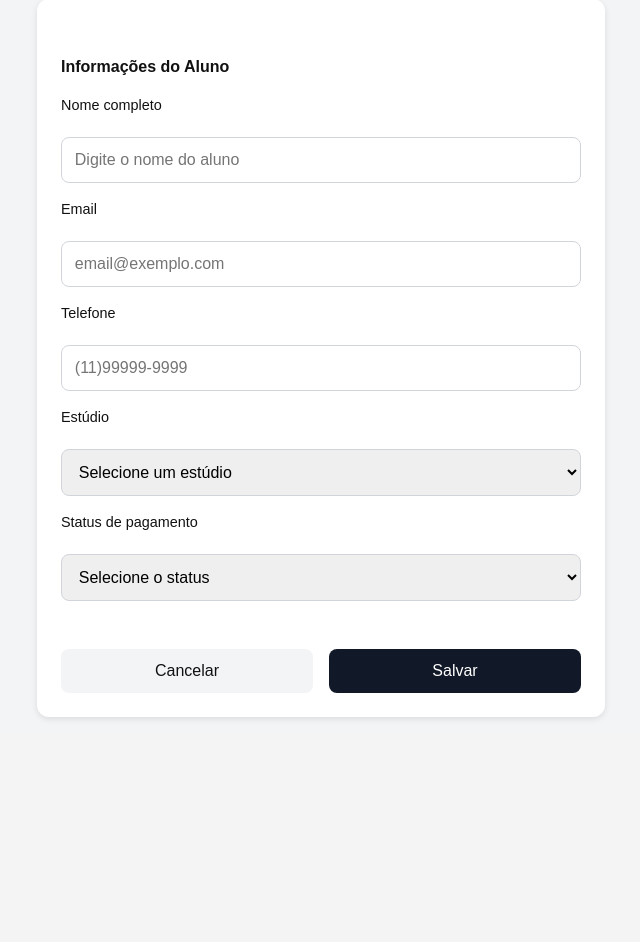
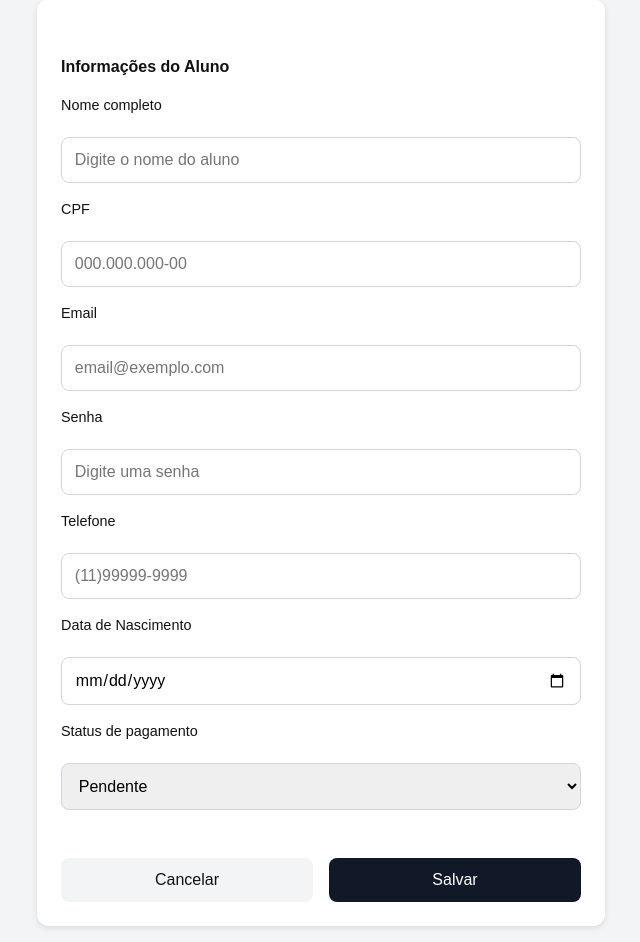
Before and after one commit to nomeCriativoHTML/sistema_pilates, a FastAPI app: page /alunos/cadastro in a window 1280 px wide. Shown: the part 143-1085 px from the top of the page, without its empty margins (319-959 px from the left). Before the commit the page ends 862 px from the top, so only its background shows below. Run offline with FastAPI, Linux system fonts and the light colour scheme.

Commit message:
atualizando cadastro de aluno

```diff
--- a/app/models/professor.py
+++ b/app/models/professor.py
@@ -19,6 +19,7 @@ class Professor(Base):
     ativo = Column(Boolean, default=True)
 
     # Relacionamentos
+    agendamentos = relationship("Agendamento", back_populates="professor", cascade="all, delete-orphan")
     evolucoes = relationship("MinhaEvolucao", back_populates="professor", cascade="all, delete-orphan")
     agendas = relationship("Agenda", back_populates="professor", cascade="all, delete-orphan")
 
@@ -37,6 +38,8 @@ class Agenda(Base):
     alunos_confirmados = Column(Integer, default=0)
     max_alunos = Column(Integer, default=3)
     status = Column(Enum(StatusAula), default=StatusAula.disponivel)
+
+    agendamentos = relationship("Agendamento", back_populates="aula", cascade="all, delete-orphan")
 
     professor = relationship("Professor", back_populates="agendas")
     alunos = relationship("AlunoNaAula", back_populates="agenda", cascade="all, delete-orphan")
--- a/app/routes/aluno_routes.py
+++ b/app/routes/aluno_routes.py
@@ -1,12 +1,11 @@
-from fastapi import APIRouter, Request, Depends, Form, HTTPException, status
-from fastapi.responses import HTMLResponse, RedirectResponse, JSONResponse
-from fastapi.templating import Jinja2Templates
+from fastapi import APIRouter, Request, Depends, HTTPException, status
+from fastapi.responses import HTMLResponse, JSONResponse
 from sqlalchemy.orm import Session
-
 from app.database.connection import get_db
 from app.controllers.aluno_controller import AlunoController
 from app.schema.aluno import AlunoCreate, AlunoUpdate
 
+from fastapi.templating import Jinja2Templates
 templates = Jinja2Templates(directory="app/templates")
 
 router = APIRouter(
@@ -29,9 +28,8 @@ async def pagina_cadastro(request: Request, success: bool = False, error: str =
         {"request": request, "success": success, "error": error}
     )
 
-
 @router.post("/cadastro/aluno")
-async def criar_aluno_json(request: Request, db: Session = Depends(get_db)):
+async def criar_aluno_form(request: Request, db: Session = Depends(get_db)):
     """
     Recebe os dados do formulário via JSON e cria um aluno no banco.
     Retorna uma resposta JSON para o front.
@@ -41,10 +39,12 @@ async def criar_aluno_json(request: Request, db: Session = Depends(get_db)):
 
         aluno_data = AlunoCreate(
             nome=data.get("nome"),
+            cpf=data.get("cpf"),
             email=data.get("email"),
+            senha=data.get("senha"),
             telefone=data.get("telefone"),
             data_nascimento=data.get("data_nascimento"),
-            status_pagamento=data.get("status_pagamento", "pendente"),
+            status_pagamento=data.get("status_pagamento", "pendente")
         )
 
         AlunoController.criar_aluno(db, aluno_data)
@@ -77,14 +77,12 @@ def criar_aluno_api(aluno: AlunoCreate, db: Session = Depends(get_db)):
     """
     return AlunoController.criar_aluno(db, aluno)
 
-
 @router.get("/", response_model=None)
 def listar_alunos(db: Session = Depends(get_db)):
     """
     Lista todos os alunos.
     """
     return AlunoController.listar_alunos(db)
-
 
 @router.get("/{aluno_id}", response_model=None)
 def obter_aluno(aluno_id: int, db: Session = Depends(get_db)):
@@ -93,7 +91,6 @@ def obter_aluno(aluno_id: int, db: Session = Depends(get_db)):
     """
     return AlunoController.obter_aluno(db, aluno_id)
 
-
 @router.put("/{aluno_id}", response_model=None)
 def atualizar_aluno(aluno_id: int, aluno_data: AlunoUpdate, db: Session = Depends(get_db)):
     """
@@ -101,7 +98,6 @@ def atualizar_aluno(aluno_id: int, aluno_data: AlunoUpdate, db: Session = Depend
     """
     return AlunoController.atualizar_aluno(db, aluno_id, aluno_data)
 
-
 @router.delete("/{aluno_id}", status_code=status.HTTP_204_NO_CONTENT)
 def excluir_aluno(aluno_id: int, db: Session = Depends(get_db)):
     """
--- a/app/static/JS/cadastro.js
+++ b/app/static/JS/cadastro.js
@@ -20,11 +20,24 @@ document.querySelectorAll('.cancelar').forEach(btn => {
     });
 });
 
+// --- Submit do formulário de aluno ---
 document.getElementById('form-aluno').addEventListener('submit', async function(e) {
     e.preventDefault();
 
     const formData = new FormData(this);
-    const data = Object.fromEntries(formData.entries()); // converte para JSON
+    const data = Object.fromEntries(formData.entries());
+
+    // Certifique-se que todos os campos da model estão presentes
+    // incluindo cpf e senha
+    const payload = {
+        nome: data.nome,
+        cpf: data.cpf,
+        email: data.email,
+        senha: data.senha,
+        telefone: data.telefone || null,
+        data_nascimento: data.data_nascimento || null,
+        status_pagamento: data.status_pagamento || 'pendente'
+    };
 
     try {
         const response = await fetch('/alunos/cadastro/aluno', {
@@ -32,7 +45,7 @@ document.getElementById('form-aluno').addEventListener('submit', async function(
             headers: {
                 'Content-Type': 'application/json'
             },
-            body: JSON.stringify(data)
+            body: JSON.stringify(payload)
         });
 
         if (response.ok) {
--- a/app/templates/cadastro.html
+++ b/app/templates/cadastro.html
@@ -33,23 +33,24 @@
     <label for="nome">Nome completo</label>
     <input type="text" id="nome" name="nome" placeholder="Digite o nome do aluno" required>
 
+    <label for="cpf">CPF</label>
+    <input type="text" id="cpf" name="cpf" placeholder="000.000.000-00" required>
+
     <label for="email">Email</label>
     <input type="email" id="email" name="email" placeholder="email@exemplo.com" required>
 
+    <label for="senha">Senha</label>
+    <input type="password" id="senha" name="senha" placeholder="Digite uma senha" required>
+
     <label for="telefone">Telefone</label>
-    <input type="tel" id="telefone" name="telefone" placeholder="(11)99999-9999" required>
+    <input type="tel" id="telefone" name="telefone" placeholder="(11)99999-9999">
 
-    <label for="estudio">Estúdio</label>
-    <select id="estudio" name="estudio" required>
-      <option value="" disabled selected>Selecione um estúdio</option>
-      <option value="unidade1">Unidade 1</option>
-      <option value="unidade2">Unidade 2</option>
-    </select>
+    <label for="data_nascimento">Data de Nascimento</label>
+    <input type="date" id="data_nascimento" name="data_nascimento">
 
-    <label for="status">Status de pagamento</label>
-    <select id="status" name="status" required>
-      <option value="" disabled selected>Selecione o status</option>
-      <option value="pendente">Pendente</option>
+    <label for="status_pagamento">Status de pagamento</label>
+    <select id="status_pagamento" name="status_pagamento" required>
+      <option value="pendente" selected>Pendente</option>
       <option value="pago">Pago</option>
       <option value="atrasado">Atrasado</option>
     </select>
@@ -60,6 +61,7 @@
     <button type="submit" class="btn salvar">Salvar</button>
   </div>
 </form>
+
 
 
 
```
Also changed, not shown: app/controllers/aluno_controller.py (+10 -7 lines), app/schema/aluno.py (+47 -63 lines).
